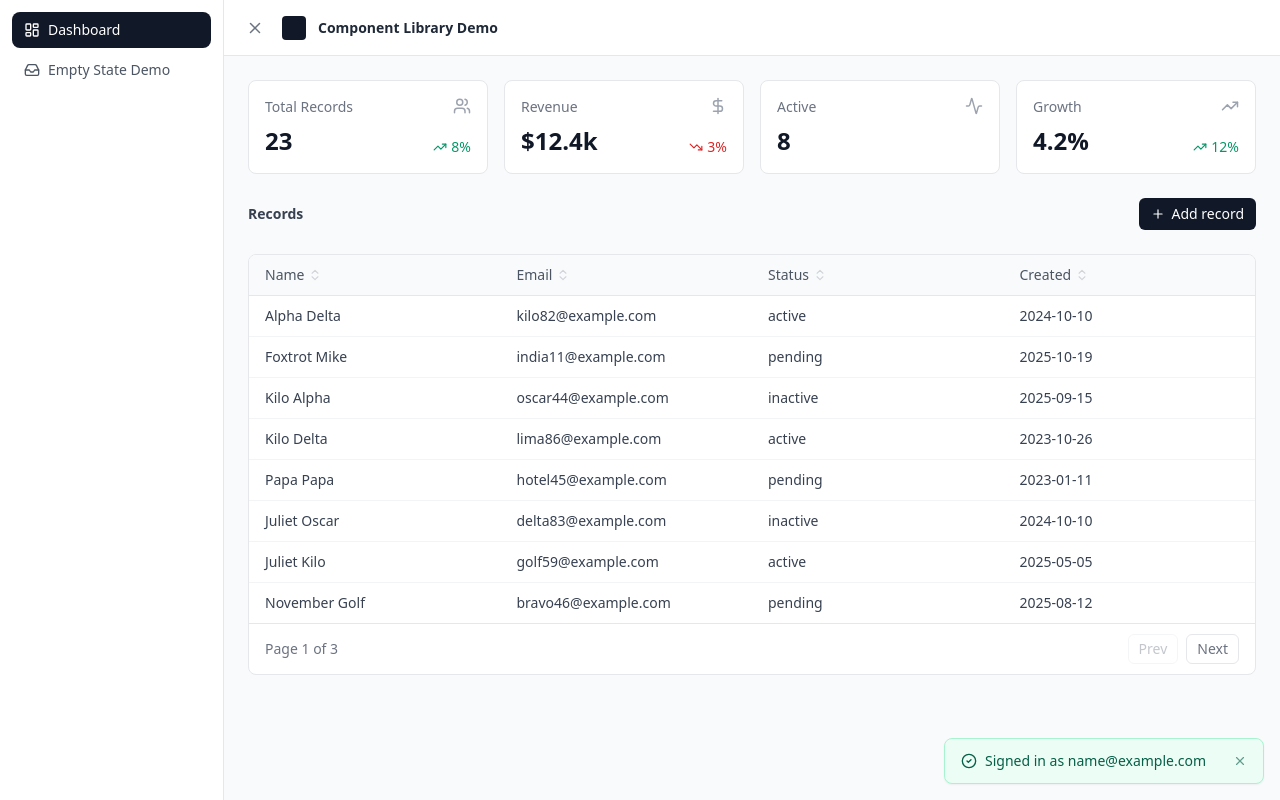
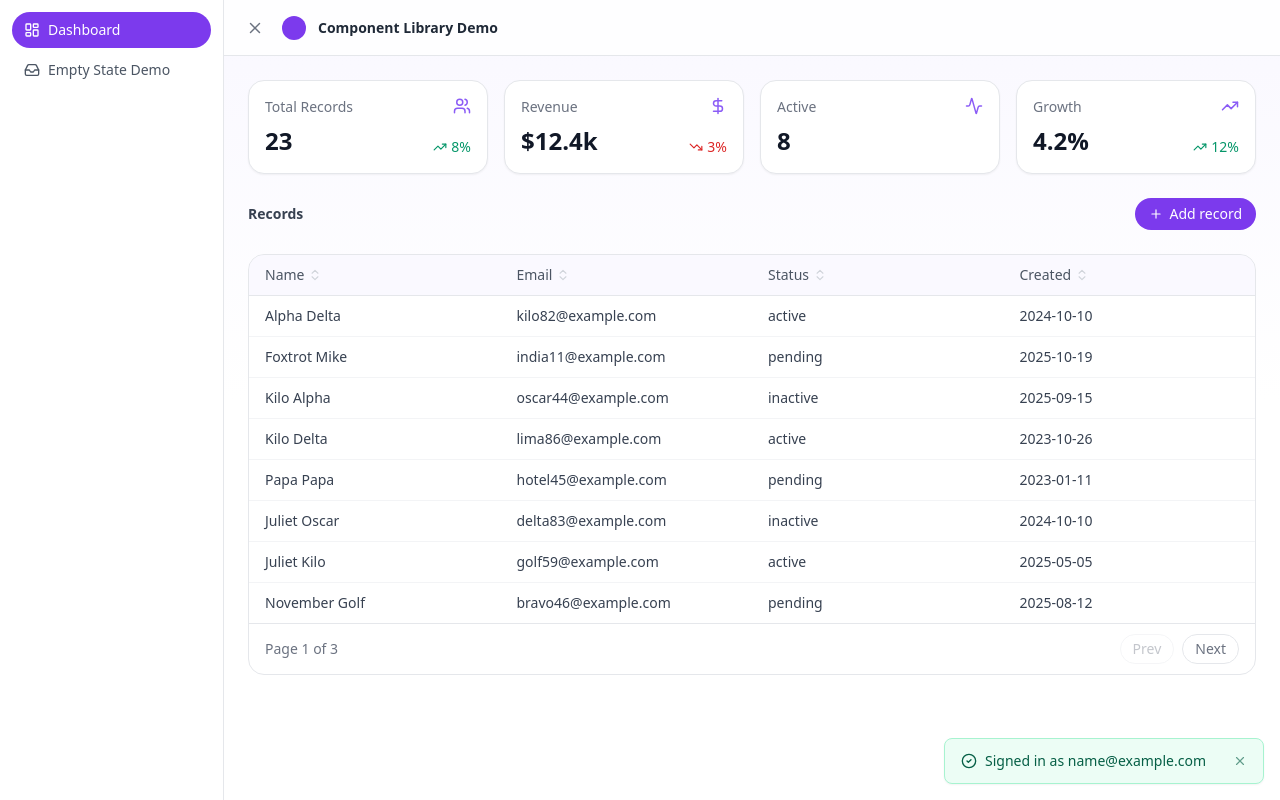
Before and after one commit to rajul0616/prototype-component-library, a React (Vite) app: page / in a window 1280 px wide. Both pictures are taken after typing "name@example.com", "Sample123" into the empty fields and a click on the button "Sign in". Built offline with nearby package versions, Linux system fonts and the light colour scheme.

Commit message:
Apply violet accent theme with pill buttons and soft gradients

```diff
--- a/src/App.jsx
+++ b/src/App.jsx
@@ -93,7 +93,7 @@ export default function App() {
     <>
       <AppShell
         title="Component Library Demo"
-        logo={<div className="h-6 w-6 rounded bg-gray-900" />}
+        logo={<div className="h-6 w-6 rounded-full bg-violet-600" />}
         navItems={navItems}
       >
         {activeView === 'dashboard' ? (
@@ -104,7 +104,7 @@ export default function App() {
               <h2 className="text-sm font-semibold text-gray-700">Records</h2>
               <button
                 onClick={() => setModalRecord({ id: null, name: '', email: '', status: 'active', createdAt: '' })}
-                className="flex items-center gap-1.5 rounded-md bg-gray-900 px-3 py-1.5 text-sm font-medium text-white hover:bg-gray-800"
+                className="flex items-center gap-1.5 rounded-full bg-violet-600 px-3.5 py-1.5 text-sm font-medium text-white hover:bg-violet-700"
               >
                 <Plus size={14} /> Add record
               </button>
--- a/src/components/auth/LoginScreen.jsx
+++ b/src/components/auth/LoginScreen.jsx
@@ -26,8 +26,8 @@ export default function LoginScreen({ onLogin, title = 'Sign in', logo, loading
   }
 
   return (
-    <div className="flex min-h-screen items-center justify-center bg-gray-50 px-4">
-      <div className="w-full max-w-sm rounded-lg border border-gray-200 bg-white p-6">
+    <div className="flex min-h-screen items-center justify-center bg-gradient-to-b from-violet-50 via-white to-white px-4">
+      <div className="w-full max-w-sm rounded-2xl border border-gray-200 bg-white p-6 shadow-sm">
         {logo ? <div className="mb-4 flex justify-center">{logo}</div> : null}
         <h1 className="mb-6 text-center text-lg font-semibold text-gray-900">{title}</h1>
 
@@ -38,7 +38,7 @@ export default function LoginScreen({ onLogin, title = 'Sign in', logo, loading
               type="email"
               value={email}
               onChange={(e) => setEmail(e.target.value)}
-              className={`w-full rounded-md border px-3 py-2 text-sm outline-none focus:ring-2 focus:ring-gray-900 ${
+              className={`w-full rounded-lg border px-3 py-2 text-sm outline-none focus:ring-2 focus:ring-violet-500 ${
                 fieldErrors.email ? 'border-red-400' : 'border-gray-300'
               }`}
             />
@@ -53,7 +53,7 @@ export default function LoginScreen({ onLogin, title = 'Sign in', logo, loading
               type="password"
               value={password}
               onChange={(e) => setPassword(e.target.value)}
-              className={`w-full rounded-md border px-3 py-2 text-sm outline-none focus:ring-2 focus:ring-gray-900 ${
+              className={`w-full rounded-lg border px-3 py-2 text-sm outline-none focus:ring-2 focus:ring-violet-500 ${
                 fieldErrors.password ? 'border-red-400' : 'border-gray-300'
               }`}
             />
@@ -67,7 +67,7 @@ export default function LoginScreen({ onLogin, title = 'Sign in', logo, loading
           <button
             type="submit"
             disabled={loading}
-            className="w-full rounded-md bg-gray-900 px-3 py-2 text-sm font-medium text-white hover:bg-gray-800 disabled:opacity-50"
+            className="w-full rounded-full bg-violet-600 px-3 py-2 text-sm font-medium text-white hover:bg-violet-700 disabled:opacity-50"
           >
             {loading ? 'Signing in…' : 'Sign in'}
           </button>
--- a/src/components/dashboard/MetricCard.jsx
+++ b/src/components/dashboard/MetricCard.jsx
@@ -3,10 +3,10 @@ import { TrendingUp, TrendingDown } from 'lucide-react'
 
 export default function MetricCard({ label, value, trend, icon: Icon }) {
   return (
-    <div className="rounded-lg border border-gray-200 bg-white p-4">
+    <div className="rounded-2xl border border-gray-200 bg-white p-4 shadow-sm">
       <div className="flex items-start justify-between">
         <span className="text-sm font-medium text-gray-500">{label}</span>
-        {Icon ? <Icon size={18} className="text-gray-400" /> : null}
+        {Icon ? <Icon size={18} className="text-violet-500" /> : null}
       </div>
 
       <div className="mt-2 flex items-end justify-between">
--- a/src/components/data/DataTable.jsx
+++ b/src/components/data/DataTable.jsx
@@ -39,17 +39,17 @@ export default function DataTable({ columns = [], rows = [], onRowClick, pageSiz
   }
 
   return (
-    <div className="overflow-hidden rounded-lg border border-gray-200 bg-white">
+    <div className="overflow-hidden rounded-2xl border border-gray-200 bg-white">
       <div className="overflow-x-auto">
         <table className="w-full table-fixed text-left text-sm">
-          <thead className="border-b border-gray-200 bg-gray-50">
+          <thead className="border-b border-gray-200 bg-violet-50/50">
             <tr>
               {columns.map((col) => (
                 <th
                   key={col.key}
                   onClick={() => handleSort(col)}
                   className={`px-4 py-2.5 font-medium text-gray-600 ${
-                    col.sortable ? 'cursor-pointer select-none hover:text-gray-900' : ''
+                    col.sortable ? 'cursor-pointer select-none hover:text-violet-600' : ''
                   }`}
                 >
                   <span className="inline-flex items-center gap-1">
@@ -83,7 +83,7 @@ export default function DataTable({ columns = [], rows = [], onRowClick, pageSiz
                   <tr
                     key={row.id ?? i}
                     onClick={() => onRowClick?.(row)}
-                    className={onRowClick ? 'cursor-pointer hover:bg-gray-50' : ''}
+                    className={onRowClick ? 'cursor-pointer hover:bg-violet-50/60' : ''}
                   >
                     {columns.map((col) => (
                       <td key={col.key} className="truncate px-4 py-2.5 text-gray-700">
@@ -115,14 +115,14 @@ export default function DataTable({ columns = [], rows = [], onRowClick, pageSiz
           <button
             onClick={() => setPage((p) => Math.max(1, p - 1))}
             disabled={currentPage === 1}
-            className="rounded-md border border-gray-200 px-2.5 py-1 disabled:opacity-40"
+            className="rounded-full border border-gray-200 px-3 py-1 hover:border-violet-300 hover:text-violet-600 disabled:opacity-40 disabled:hover:border-gray-200 disabled:hover:text-gray-500"
           >
             Prev
           </button>
           <button
             onClick={() => setPage((p) => Math.min(totalPages, p + 1))}
             disabled={currentPage === totalPages}
-            className="rounded-md border border-gray-200 px-2.5 py-1 disabled:opacity-40"
+            className="rounded-full border border-gray-200 px-3 py-1 hover:border-violet-300 hover:text-violet-600 disabled:opacity-40 disabled:hover:border-gray-200 disabled:hover:text-gray-500"
           >
             Next
           </button>
--- a/src/components/feedback/EmptyState.jsx
+++ b/src/components/feedback/EmptyState.jsx
@@ -2,13 +2,13 @@
 export default function EmptyState({ icon: Icon, message, description, actionLabel, onAction }) {
   return (
     <div className="flex flex-col items-center justify-center gap-2 rounded-lg border border-dashed border-gray-200 p-10 text-center">
-      {Icon ? <Icon size={32} className="mb-1 text-gray-300" /> : null}
+      {Icon ? <Icon size={32} className="mb-1 text-violet-300" /> : null}
       <p className="text-sm font-medium text-gray-700">{message}</p>
       {description ? <p className="text-sm text-gray-400">{description}</p> : null}
       {actionLabel ? (
         <button
           onClick={onAction}
-          className="mt-3 rounded-md bg-gray-900 px-3 py-2 text-sm font-medium text-white hover:bg-gray-800"
+          className="mt-3 rounded-full bg-violet-600 px-4 py-2 text-sm font-medium text-white hover:bg-violet-700"
         >
           {actionLabel}
         </button>
--- a/src/components/feedback/LoadingSpinner.jsx
+++ b/src/components/feedback/LoadingSpinner.jsx
@@ -3,9 +3,9 @@ import { Loader2 } from 'lucide-react'
 
 export default function LoadingSpinner({ size = 24, label }) {
   return (
-    <div className="flex flex-col items-center justify-center gap-2 p-6 text-gray-400">
+    <div className="flex flex-col items-center justify-center gap-2 p-6 text-violet-400">
       <Loader2 size={size} className="animate-spin" />
-      {label ? <span className="text-sm">{label}</span> : null}
+      {label ? <span className="text-sm text-gray-400">{label}</span> : null}
     </div>
   )
 }
--- a/src/components/feedback/Toast.jsx
+++ b/src/components/feedback/Toast.jsx
@@ -5,7 +5,7 @@ import { CheckCircle2, XCircle, Info, X } from 'lucide-react'
 const VARIANTS = {
   success: { icon: CheckCircle2, classes: 'bg-emerald-50 text-emerald-800 border-emerald-200' },
   error: { icon: XCircle, classes: 'bg-red-50 text-red-800 border-red-200' },
-  info: { icon: Info, classes: 'bg-blue-50 text-blue-800 border-blue-200' },
+  info: { icon: Info, classes: 'bg-violet-50 text-violet-800 border-violet-200' },
 }
 
 export default function Toast({ message, variant = 'info', onClose, duration = 4000 }) {
--- a/src/components/layout/AppShell.jsx
+++ b/src/components/layout/AppShell.jsx
@@ -6,7 +6,7 @@ export default function AppShell({ logo, title, navItems = [], children }) {
   const [sidebarOpen, setSidebarOpen] = useState(true)
 
   return (
-    <div className="flex h-screen w-full bg-gray-50 text-gray-900">
+    <div className="flex h-screen w-full bg-gradient-to-b from-violet-50/60 via-white to-white text-gray-900">
       <aside
         className={`flex flex-col border-r border-gray-200 bg-white transition-all duration-200 ${
           sidebarOpen ? 'w-56' : 'w-0 overflow-hidden'
@@ -17,10 +17,10 @@ export default function AppShell({ logo, title, navItems = [], children }) {
             <button
               key={item.label ?? i}
               onClick={item.onClick}
-              className={`flex w-full items-center gap-2 rounded-lg px-3 py-2 text-left text-sm font-medium transition-colors ${
+              className={`flex w-full items-center gap-2 rounded-full px-3 py-2 text-left text-sm font-medium transition-colors ${
                 item.active
-                  ? 'bg-gray-900 text-white'
-                  : 'text-gray-600 hover:bg-gray-100'
+                  ? 'bg-violet-600 text-white'
+                  : 'text-gray-600 hover:bg-violet-50'
               }`}
             >
               {item.icon ? <item.icon size={16} /> : null}
@@ -31,10 +31,10 @@ export default function AppShell({ logo, title, navItems = [], children }) {
       </aside>
 
       <div className="flex flex-1 flex-col overflow-hidden">
-        <header className="flex h-14 items-center gap-3 border-b border-gray-200 bg-white px-4">
+        <header className="flex h-14 items-center gap-3 border-b border-gray-200 bg-white/80 px-4 backdrop-blur">
           <button
             onClick={() => setSidebarOpen((open) => !open)}
-            className="rounded-md p-1.5 text-gray-500 hover:bg-gray-100"
+            className="rounded-full p-1.5 text-gray-500 hover:bg-violet-50 hover:text-violet-600"
             aria-label="Toggle sidebar"
           >
             {sidebarOpen ? <X size={18} /> : <Menu size={18} />}
```
Also changed, not shown: src/components/modals/RecordModal.jsx (+6 -6 lines).
